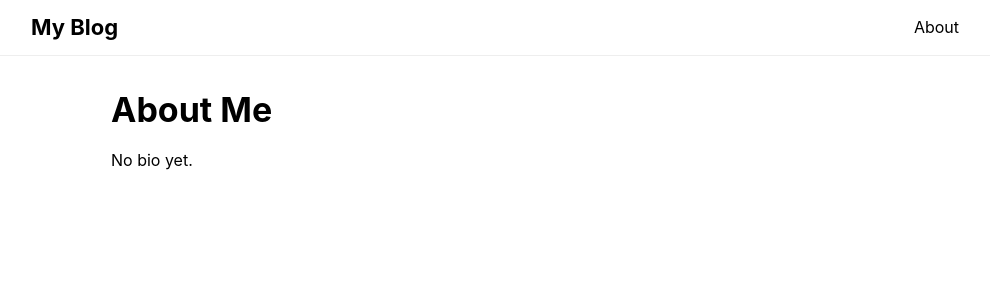
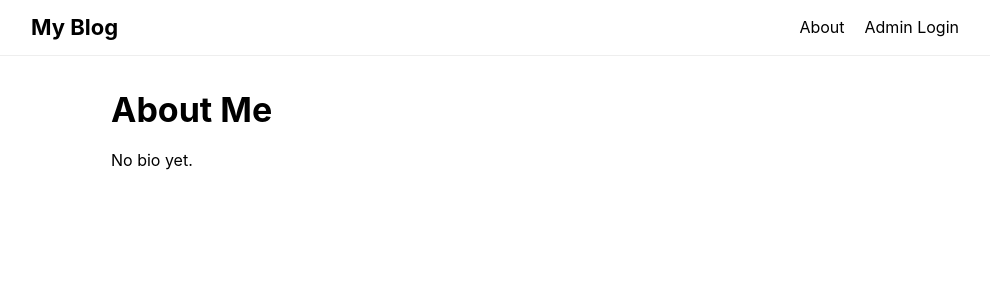
Before and after one commit to jackthehuman123/personal-blog, a Next.js app in the folder frontend/: page /about in a window 1280 px wide. Shown: the top 300 px of the page, without its empty margins (145-1135 px from the left). Built offline with nearby package versions, Linux system fonts and the light colour scheme; no server answers.

Commit message:
add context provider for authentication

```diff
--- a/frontend/app/about/page.tsx
+++ b/frontend/app/about/page.tsx
@@ -2,30 +2,20 @@
 import { Container, Title, Text, Button } from "@mantine/core";
 import { useState, useEffect } from "react";
 import Link from "next/link";
+import { useAuth } from "../context/AuthContext";
 
 type About = {
   bio: string;
 };
 
-type User = {
-  username: string;
-  is_staff: boolean;
-} | null;
-
 export default function AboutPage() {
+  const { user } = useAuth();
   const [about, setAbout] = useState<About | null>(null);
-  const [user, setUser] = useState<User>(null);
 
   useEffect(() => {
     fetch(`${process.env.NEXT_PUBLIC_API_URL}/api/about/`)
       .then((res) => res.json())
       .then((data) => setAbout(data));
-
-    fetch(`${process.env.NEXT_PUBLIC_API_URL}/api/me/`, {
-      credentials: "include",
-    })
-      .then((res) => (res.ok ? res.json() : null))
-      .then((data) => setUser(data));
   }, []);
 
   return (
--- /dev/null
+++ b/frontend/app/context/AuthContext.tsx
@@ -0,0 +1,51 @@
+"use client";
+
+import React, { createContext, useContext, useEffect, useState } from "react";
+import { useRouter } from "next/navigation";
+
+type User = {
+  username: string;
+  is_staff: boolean;
+} | null;
+
+type AuthContextType = {
+  user: User;
+  logout: () => Promise<void>;
+};
+
+const AuthContext = createContext<AuthContextType>({
+  user: null,
+  logout: async () => {},
+});
+
+export function AuthProvider({ children }: { children: React.ReactNode }) {
+  const [user, setUser] = useState<User>(null);
+  const router = useRouter();
+
+  useEffect(() => {
+    fetch(`${process.env.NEXT_PUBLIC_API_URL}/api/me/`, {
+      credentials: "include",
+    })
+      .then((res) => (res.ok ? res.json() : null))
+      .then((data) => setUser(data));
+  }, []);
+
+  async function logout() {
+    await fetch(`${process.env.NEXT_PUBLIC_API_URL}/api/logout/`, {
+      method: "POST",
+      credentials: "include",
+    });
+    setUser(null);
+    router.push("/about");
+  }
+
+  return (
+    <AuthContext.Provider value={{ user, logout }}>
+      {children}
+    </AuthContext.Provider>
+  );
+}
+
+export function useAuth() {
+  return useContext(AuthContext);
+}
--- a/frontend/app/layout.tsx
+++ b/frontend/app/layout.tsx
@@ -1,6 +1,7 @@
 import Navbar from "@/components/Navbar";
 import { MantineProvider, ColorSchemeScript } from "@mantine/core";
 import "@mantine/core/styles.css";
+import { AuthProvider } from "./context/AuthContext";
 
 export default function RootLayout({
   children,
@@ -14,8 +15,10 @@ export default function RootLayout({
       </head>
       <body>
         <MantineProvider>
-          <Navbar />
-          {children}
+          <AuthProvider>
+            <Navbar />
+            {children}
+          </AuthProvider>
         </MantineProvider>
       </body>
     </html>
--- a/frontend/components/Navbar.tsx
+++ b/frontend/components/Navbar.tsx
@@ -1,26 +1,11 @@
 "use client";
 
 import Link from "next/link";
-import { Group, Container, Title } from "@mantine/core";
-import { useState, useEffect } from "react";
-
-type User = {
-  username: string;
-  is_staff: boolean;
-} | null;
+import { Group, Container, Title, Button } from "@mantine/core";
+import { useAuth } from "@/app/context/AuthContext";
 
 export default function Navbar() {
-  const [hover, setHover] = useState(false);
-  const [user, setUser] = useState<User>(null);
-
-  useEffect(() => {
-    // check if logged in
-    fetch(`${process.env.NEXT_PUBLIC_API_URL}/api/me/`, {
-      credentials: "include",
-    })
-      .then((res) => (res.ok ? res.json() : null))
-      .then((data) => setUser(data));
-  }, []);
+  const { user, logout } = useAuth();
 
   return (
     <header style={{ borderBottom: "1px solid #eee", padding: "12px 0" }}>
@@ -34,22 +19,23 @@ export default function Navbar() {
           </Link>
           <Group gap="lg">
             <Link
-              href={"/admin/login"}
-              onMouseEnter={() => setHover(true)}
-              onMouseLeave={() => setHover(false)}
-              style={{
-                textDecoration: "none",
-                color: hover ? "lightblue" : "white",
-              }}
-            >
-              Admin Login
-            </Link>
-            <Link
               href="/about"
               style={{ textDecoration: "none", color: "black" }}
             >
               About
             </Link>
+            {user ? (
+              <Button color="red" variant="outline" onClick={logout}>
+                Logout
+              </Button>
+            ) : (
+              <Link
+                href="/admin/login"
+                style={{ textDecoration: "none", color: "black" }}
+              >
+                Admin Login
+              </Link>
+            )}
           </Group>
         </Group>
       </Container>
```
Also changed, not shown: frontend/app/blogs/page.tsx (+3 -32 lines), 1 other file (tests, documents, lock files or other folders).
